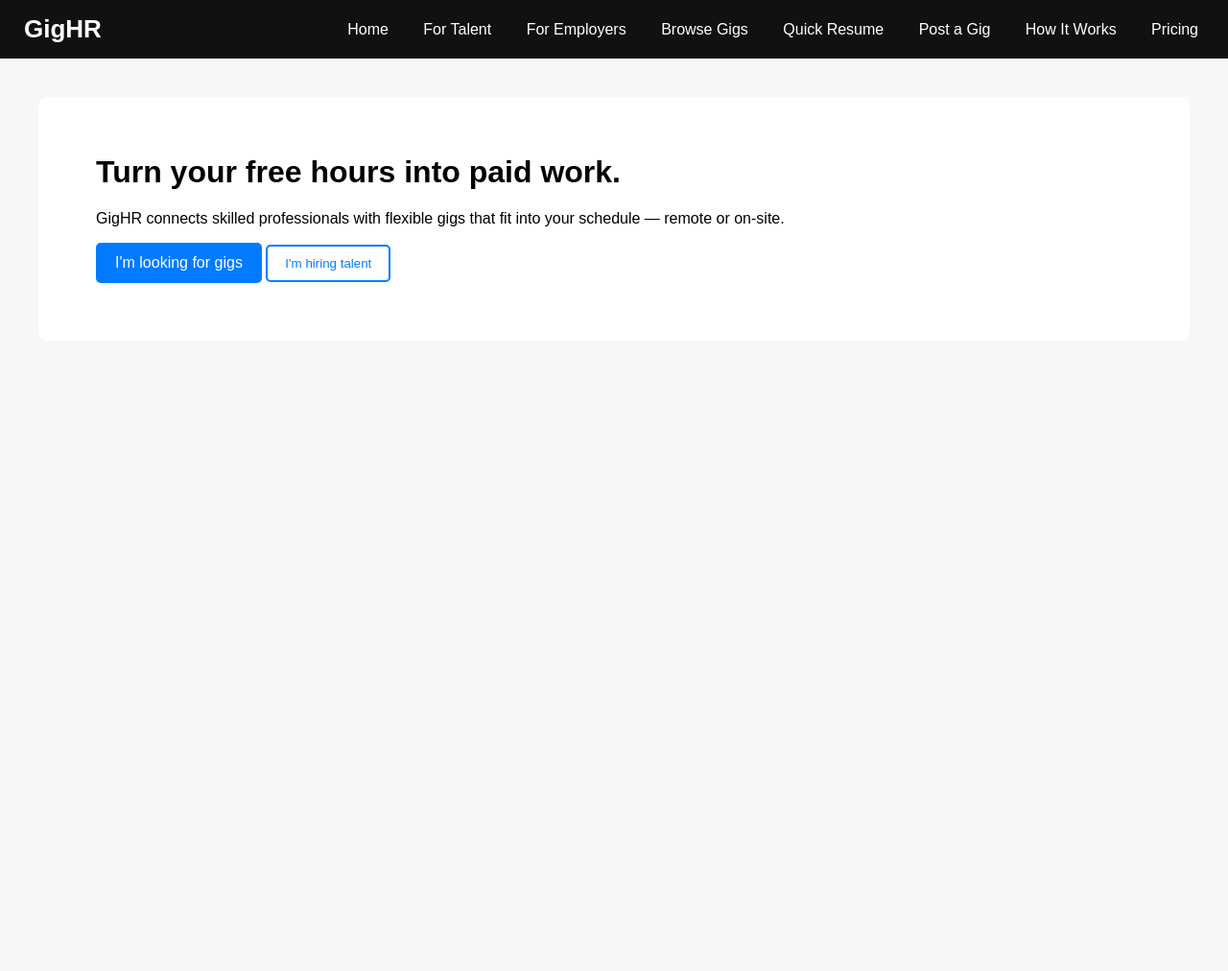
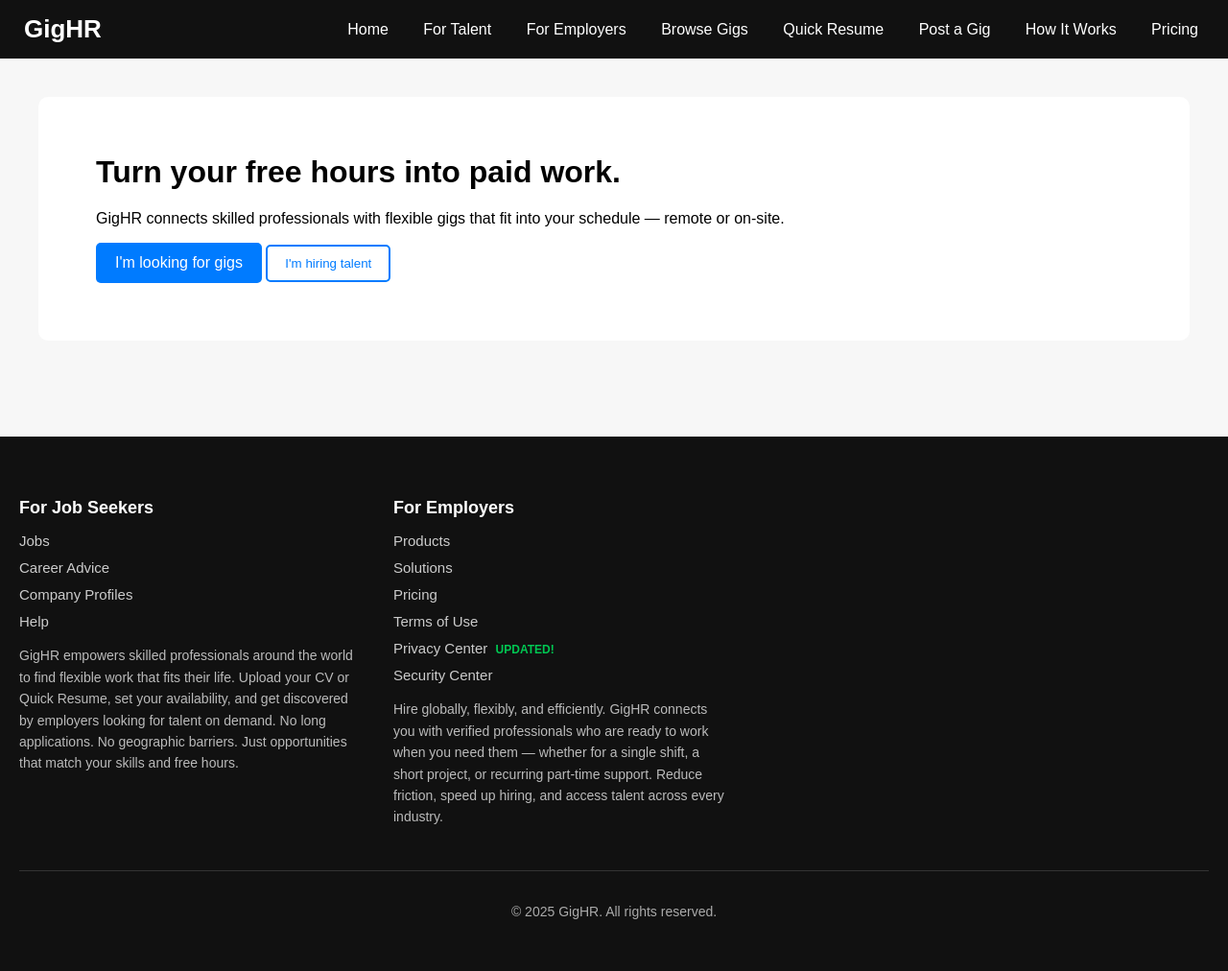
Before and after one commit to crestsupport/gighr, a plain HTML site: page index.html in a window 1280 px wide. Shown: the whole page at 96% size. Before the commit the page ends 800 px from the top, so only its background shows below. Drawn offline with Linux system fonts and the light colour scheme.

Commit message:
Implement footer with job seeker and employer links
Added footer section with job seeker and employer information.

```diff
--- a/index.html
+++ b/index.html
@@ -33,6 +33,65 @@
     input, textarea, select {
         width:100%; padding:10px; margin:10px 0 20px 0;
         border:1px solid #ccc; border-radius:5px;
+    }
+
+    /* Footer Styles */
+    .site-footer {
+        background:#111;
+        color:#fff;
+        padding:40px 20px;
+        margin-top:60px;
+    }
+    .footer-container {
+        display:flex;
+        flex-wrap:wrap;
+        gap:40px;
+        justify-content:flex-start;
+    }
+    .footer-column {
+        max-width:350px;
+    }
+    .footer-column h4 {
+        margin-bottom:15px;
+        font-size:18px;
+        font-weight:bold;
+    }
+    .footer-column ul {
+        list-style:none;
+        padding:0;
+        margin:0 0 15px 0;
+    }
+    .footer-column ul li {
+        margin-bottom:10px;
+    }
+    .footer-column ul li a {
+        color:#ccc;
+        text-decoration:none;
+        font-size:15px;
+    }
+    .footer-column ul li a:hover {
+        color:#fff;
+        text-decoration:underline;
+    }
+    .footer-text {
+        font-size:14px;
+        color:#bbb;
+        line-height:1.6;
+        margin-top:10px;
+    }
+    .updated-tag {
+        color:#00c853;
+        font-weight:bold;
+        font-size:12px;
+        margin-left:4px;
+    }
+    .footer-bottom {
+        margin-top:30px;
+        border-top:1px solid #333;
+        padding-top:20px;
+        text-align:center;
+        font-size:14px;
+        color:#aaa;
     }
 </style>
 </head>
@@ -99,7 +158,7 @@
     </div>
 </div>
 
-<!-- UPDATED QUICK RESUME SECTION -->
+<!-- UPDATED QUICK RESUME -->
 <div id="quickresume" class="page">
     <h1>Create Your Quick Resume</h1>
     <div class="section-box">
@@ -195,6 +254,50 @@
     </div>
 </div>
 
+<!-- FOOTER -->
+<footer class="site-footer">
+  <div class="footer-container">
+
+    <div class="footer-column">
+      <h4>For Job Seekers</h4>
+      <ul>
+        <li><a href="#">Jobs</a></li>
+        <li><a href="#">Career Advice</a></li>
+        <li><a href="#">Company Profiles</a></li>
+        <li><a href="#">Help</a></li>
+      </ul>
+      <p class="footer-text">
+        GigHR empowers skilled professionals around the world to find flexible work that fits their life.
+        Upload your CV or Quick Resume, set your availability, and get discovered by employers looking for
+        talent on demand. No long applications. No geographic barriers. Just opportunities that match your
+        skills and free hours.
+      </p>
+    </div>
+
+    <div class="footer-column">
+      <h4>For Employers</h4>
+      <ul>
+        <li><a href="#">Products</a></li>
+        <li><a href="#">Solutions</a></li>
+        <li><a href="#">Pricing</a></li>
+        <li><a href="#">Terms of Use</a></li>
+        <li><a href="#">Privacy Center <span class="updated-tag">UPDATED!</span></a></li>
+        <li><a href="#">Security Center</a></li>
+      </ul>
+      <p class="footer-text">
+        Hire globally, flexibly, and efficiently. GigHR connects you with verified professionals who are
+        ready to work when you need them — whether for a single shift, a short project, or recurring
+        part‑time support. Reduce friction, speed up hiring, and access talent across every industry.
+      </p>
+    </div>
+
+  </div>
+
+  <div class="footer-bottom">
+    <p>© 2025 GigHR. All rights reserved.</p>
+  </div>
+</footer>
+
 <script>
 function showPage(pageId) {
     document.querySelectorAll('.page').forEach(p => p.classList.remove('active'));
```
